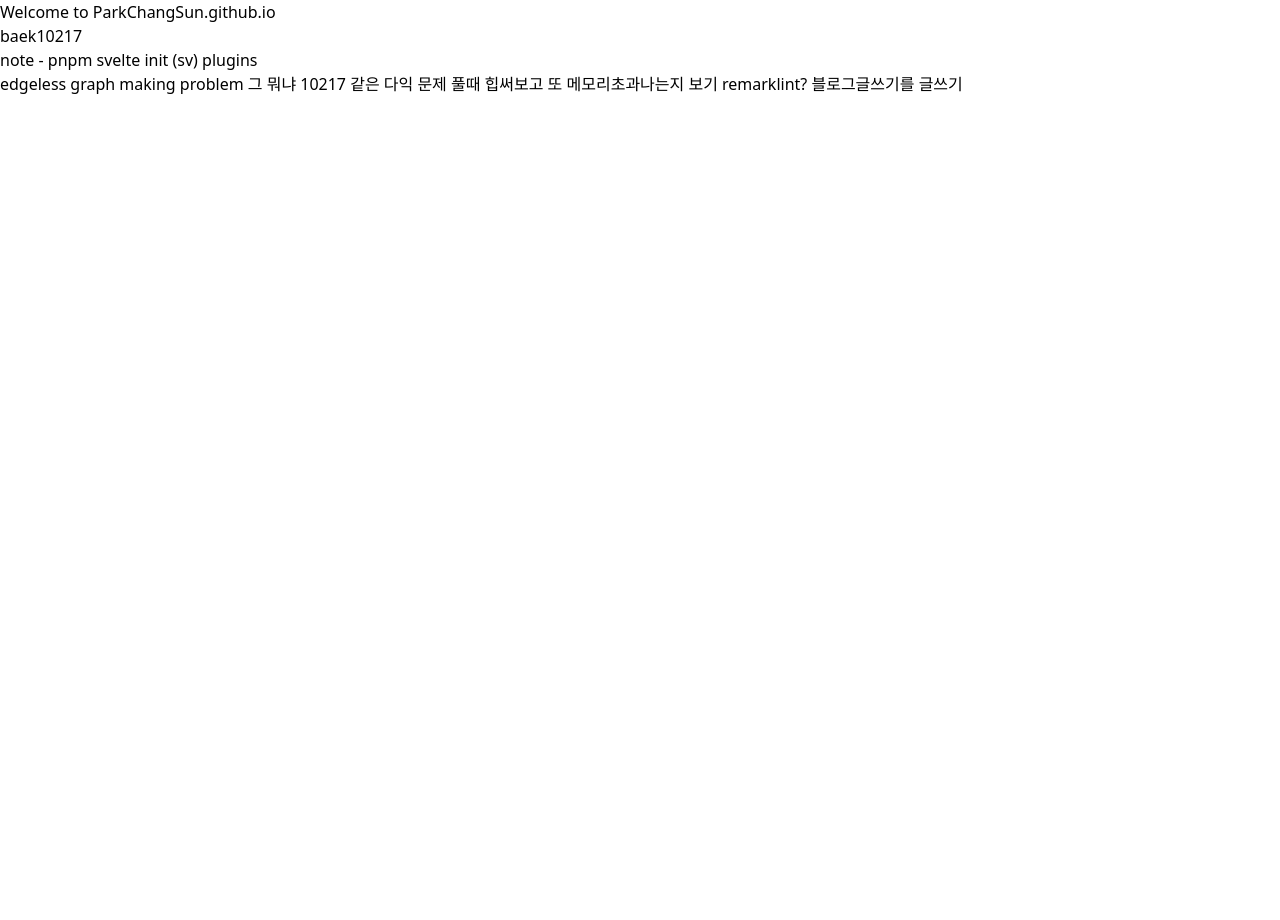
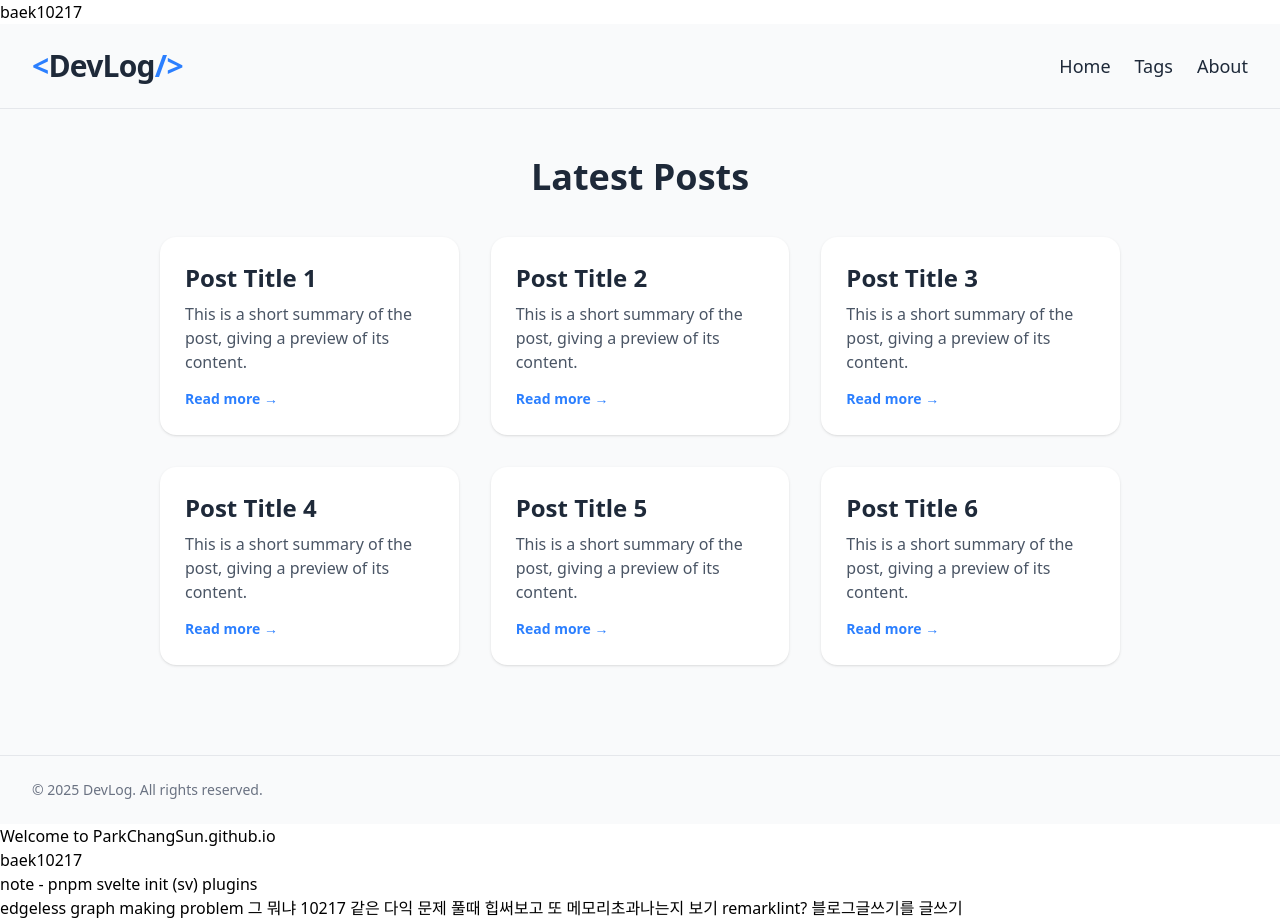
Before and after one commit to ParkChangSun/ParkChangSun.github.io, a SvelteKit app: page / in a window 1280 px wide. Before the commit the page ends 800 px from the top, so only its background shows below. Built offline with nearby package versions, Linux system fonts and the light colour scheme.

Commit message:
add: blog layout

```diff
--- /dev/null
+++ b/src/draft/draft.md
@@ -0,0 +1,6 @@
+---
+title: 블로그 개발 일지
+date: 2025-10-17
+---
+
+#
--- a/src/routes/+page.server.ts
+++ b/src/routes/+layout.server.ts
@@ -3,3 +3,5 @@
 export const load = () => {
     return { posts: getAllSlugs() }
 };
+
+export const prerender = true;
--- a/src/routes/+layout.svelte
+++ b/src/routes/+layout.svelte
@@ -2,11 +2,73 @@
 	import '../app.css';
 	import favicon from '$lib/assets/favicon.svg';
 
-	let { children } = $props();
+	const { data, children } = $props();
+	const { posts } = data;
 </script>
 
 <svelte:head>
 	<link rel="icon" href={favicon} />
 </svelte:head>
 
+{#each posts as p}
+	<a href={`/posts/${p}`}>{p}</a>
+{/each}
+
+<div
+	class="flex min-h-screen flex-col bg-gray-50 text-gray-800 transition-colors duration-300 dark:bg-gray-900 dark:text-gray-200"
+>
+	<!-- Header -->
+	<header
+		class="flex items-center justify-between border-b border-gray-200 px-8 py-6 dark:border-gray-700"
+	>
+		<h1 class="text-3xl font-extrabold tracking-tight">
+			<span class="text-blue-500">&lt;</span>DevLog<span class="text-blue-500">/&gt;</span>
+		</h1>
+		<nav class="flex gap-6 text-lg">
+			<a href="/" class="transition hover:text-blue-500">Home</a>
+			<a href="/tags" class="transition hover:text-blue-500">Tags</a>
+			<a href="/about" class="transition hover:text-blue-500">About</a>
+			<!-- <button on:click={toggleTheme} class="ml-4 p-2 rounded-full hover:bg-gray-200 dark:hover:bg-gray-700">
+        {#if dark}
+          <Sun size="20" />
+        {:else}
+          <Moon size="20" />
+        {/if}
+      </button> -->
+		</nav>
+	</header>
+
+	<!-- Main -->
+	<main class="mx-auto w-full max-w-5xl flex-grow px-8 py-12">
+		<div>
+			<h2 class="mb-10 text-center text-4xl font-bold">Latest Posts</h2>
+			<div class="grid gap-8 sm:grid-cols-2 lg:grid-cols-3">
+				{#each Array(6) as _, i}
+					<a
+						href={`/blog/post-${i}`}
+						class="block rounded-2xl border border-transparent bg-white p-6 shadow transition hover:border-blue-500 hover:shadow-xl dark:bg-gray-800"
+					>
+						<h3 class="mb-2 text-2xl font-semibold">Post Title {i + 1}</h3>
+						<p class="mb-3 text-gray-600 dark:text-gray-400">
+							This is a short summary of the post, giving a preview of its content.
+						</p>
+						<span class="text-sm font-semibold text-blue-500">Read more →</span>
+					</a>
+				{/each}
+			</div>
+		</div>
+	</main>
+
+	<!-- Footer -->
+	<footer
+		class="flex flex-col items-center justify-between border-t border-gray-200 px-8 py-6 text-sm text-gray-500 sm:flex-row dark:border-gray-700 dark:text-gray-400"
+	>
+		<p>© {new Date().getFullYear()} DevLog. All rights reserved.</p>
+		<div class="mt-3 flex gap-4 sm:mt-0">
+			<!-- <a href="https://github.com" target="_blank" class="hover:text-blue-500"><Github size="18" /></a>
+      <a href="https://twitter.com" target="_blank" class="hover:text-blue-500"><Twitter size="18" /></a> -->
+		</div>
+	</footer>
+</div>
+
 {@render children?.()}
--- a/src/routes/+layout.ts
+++ /dev/null
@@ -1 +0,0 @@
-export const prerender = true;
--- a/src/routes/+page.svelte
+++ b/src/routes/+page.svelte
@@ -1,5 +1,5 @@
 <script lang="ts">
-	export let data;
+	const { data } = $props();
 	const { posts } = data;
 </script>
 
--- a/src/routes/posts/[...slug]/+page.svelte
+++ b/src/routes/posts/[...slug]/+page.svelte
@@ -1,5 +1,5 @@
 <script lang="ts">
-	export let data;
+	const { data } = $props();
 	const { markdown, metadata } = data;
 </script>
 
```
